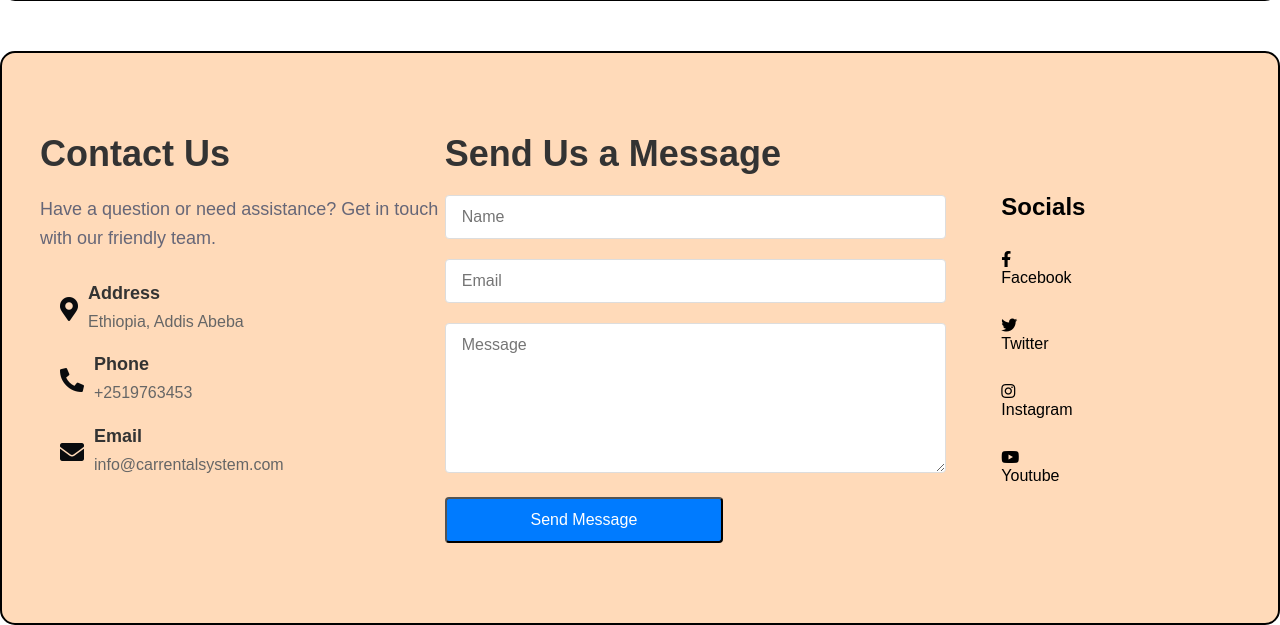
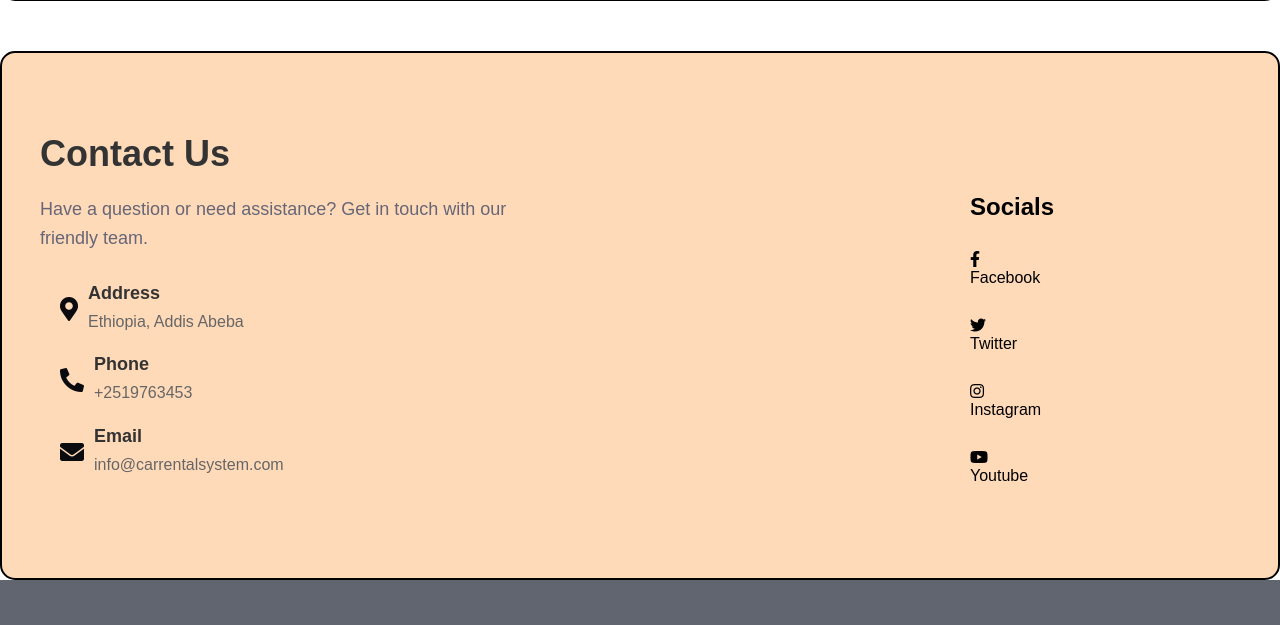
Before and after one commit to hilwa173/CAR_RENTAL_SYSTEM, a PHP site: page /index.html in a window 1280 px wide. Shown: the part 4454-5079 px from the top of the page. After the commit the page ends 5034 px from the top, so only its background shows below. Run offline with PHP 8.4, Linux system fonts and the light colour scheme.

Commit message:
css linter fixed

```diff
--- a/index.css
+++ b/index.css
@@ -207,23 +236,6 @@ header {
   max-height: 50px;
 }
 
-.contact-form .btn {
-  display: inline-block;
-  background-color: #007bff;
-  color: #fff;
-  font-size: 16px;
-  font-weight: 500;
-  text-decoration: none;
-  padding: 12px 24px;
-  border-radius: 4px;
-  transition: background-color 0.3s ease;
-  width: 50%;
-}
-
-.contact-form .btn:hover {
-  background-color: #0056b3;
-}
-
 .contact-info ul {
   list-style-type: none;
   padding: 0;
@@ -585,34 +560,6 @@ header {
     color: #666;
     margin-bottom: 0;
   }
-
-  .contact-form {
-    flex-basis: 55%;
-  }
-
-  .contact-form h2 {
-    font-size: 36px;
-    font-weight: 700;
-    color: #333;
-    margin-bottom: 20px;
-  }
-
-  .contact-form .form-group {
-    margin-bottom: 20px;
-  }
-
-  .contact-form input,
-  .contact-form textarea {
-    width: 90%;
-    padding: 12px 16px;
-    font-size: 16px;
-    border: 1px solid #ddd;
-    border-radius: 4px;
-    resize: vertical;
-  }
-
-  .contact-form textarea {
-    height: 150px;
 }
 
 .media {
--- a/index.html
+++ b/index.html
@@ -312,21 +312,6 @@
                 </li>
             </ul>
         </div>
-        <div class="contact-form">
-            <h2>Send Us a Message</h2>
-            <form action="" method="post">
-                <div class="form-group">
-                    <input type="text" placeholder="Name" required>
-                </div>
-                <div class="form-group">
-                    <input type="email" placeholder="Email" required>
-                </div>
-                <div class="form-group">
-                    <textarea placeholder="Message" required></textarea>
-                </div>
-                <button type="submit" class="btn">Send Message</button>
-            </form>
-        </div>
         <div class="media">
             <h1>Socials</h1>
             <div class="buttonSo">
--- a/list.html
+++ b/list.html
@@ -20,8 +20,6 @@
           <li onclick="closeham()"><a href="list.html">Car List</a></li>
           <li onclick="closeham()"><a href="index.html#about">About</a></li>
           <li onclick="closeham()"><a href="#index.htmlcontact">Contact</a></li>
-          <li onclick="closeham()"><a href="index.html#blog">Blog</a></li>
-          <li onclick="closeham()"><a href="index.html#search-booking">Search & Book</a></li>
         </ul>
         </div>
         </div>
```
Also changed, not shown: other parts of index.css (+45 -84 lines). Lines whose indentation alone changed are shown as unchanged.
